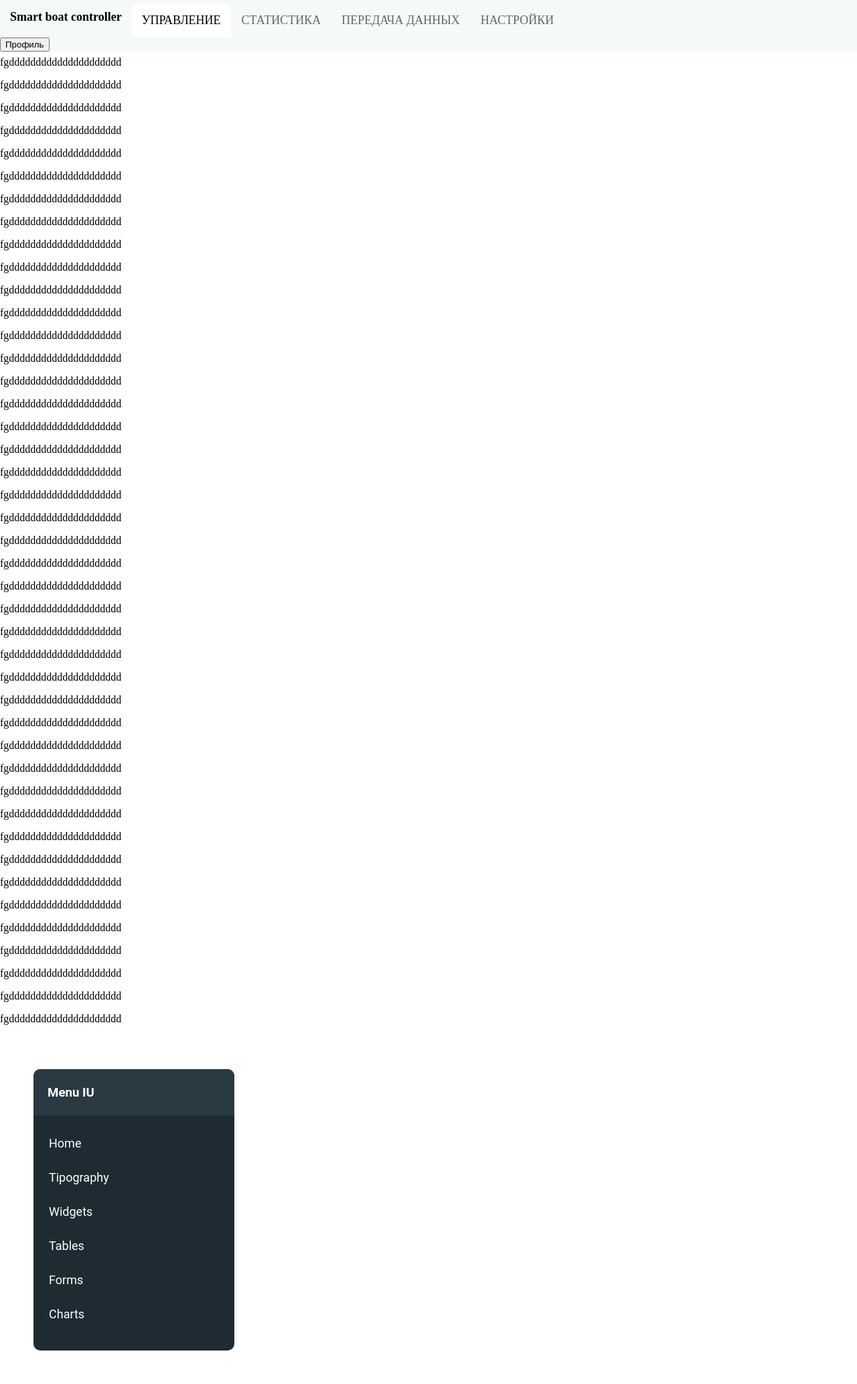
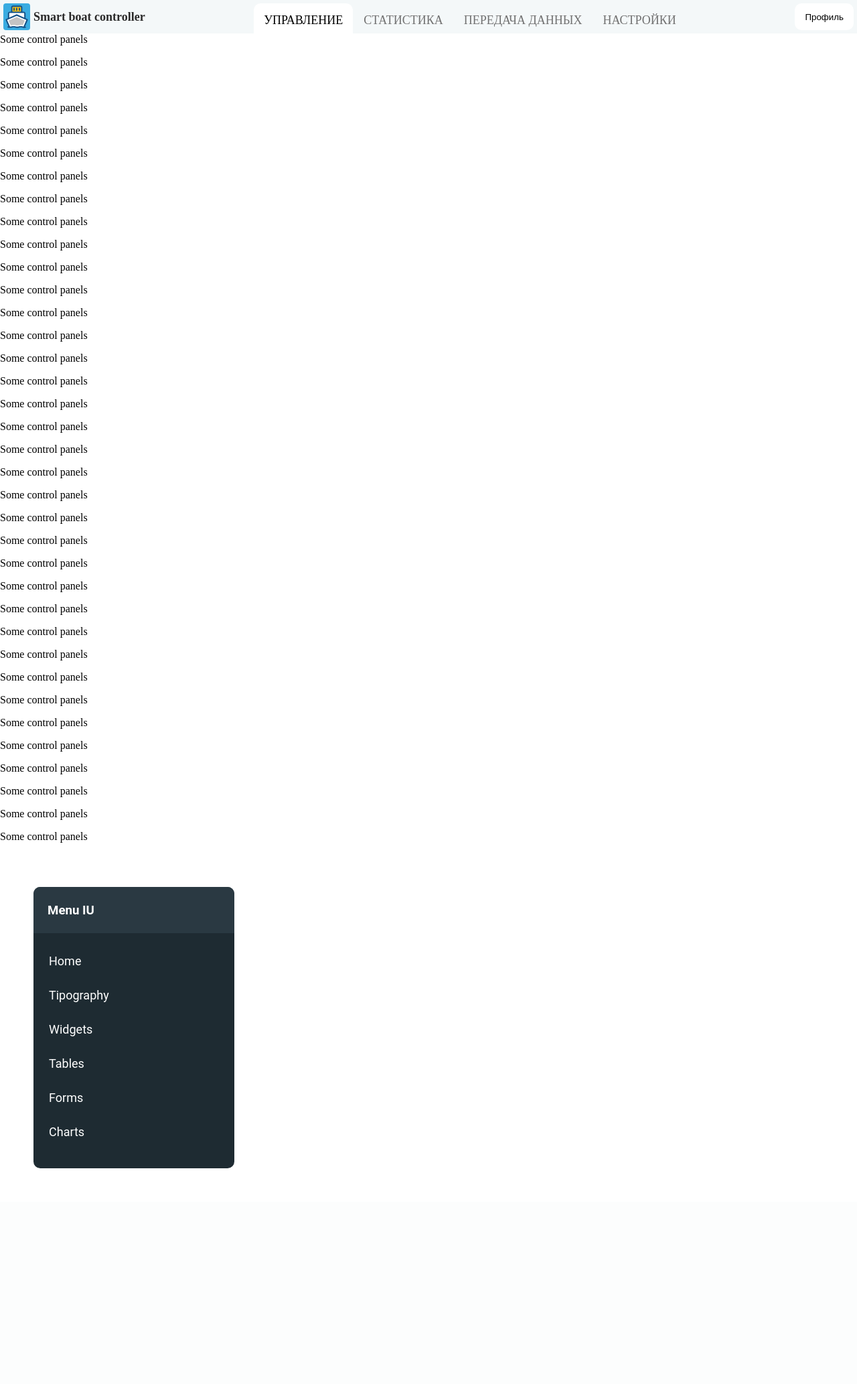
Before and after one commit to Codeyro/SmartBoatController, a Flask app: template templates/controlPanel.html in a window 1280 px wide. Shown: the whole page at 67% size. After the commit the page ends 1744 px from the top, so only its background shows below. Run offline with Flask 3, Linux system fonts and the light colour scheme; the template is opened without the code that fills it, so the values that code supplies are empty.

Commit message:
Initial commit

```diff
--- a/static/style2.css
+++ b/static/style2.css
@@ -1,17 +1,30 @@
+/* Переменные */
+:root {
+  --navHeight: 40;
+}
+
 /* Тело сайта */
-body{
+body {
     font-family: "Hero";
-    background-color: white;
+    background-color: #ffffff;
     margin: 0px;
 }
+
+body::-webkit-scrollbar {
+    width: 0px;
+}
+
 
 /* Панель навигации */
 nav {
     width: 100%;
-    background-color: #f5f9fa;
+    background-color: #f4f8f9;
     overflow: auto;
     position: fixed;
     top: 0;
+    display: flex;
+    justify-content: space-between;
+
 }
 
 nav ul {
@@ -19,7 +32,8 @@ nav ul {
     margin: 0;
     padding: 0;
     overflow: hidden;
-    margin-top: 5px
+    margin-top: 5px;
+    height: 45px;
 }
 
 nav li {
@@ -34,7 +48,7 @@ nav li:last-child {
 
 nav ul a {
     display: block;
-    color: #666;
+    color: #717171;
     text-align: center;
     padding: 15px;
     font-size: 18px;
@@ -46,7 +60,7 @@ nav ul a {
 }
 
 nav ul a:hover {
-    background-color: #fdfdfd
+    background-color: #eff3f3
 }
 
 nav ul a.active {
@@ -56,22 +70,32 @@ nav ul a.active {
 
 nav h1 {
     float: left;
-    color: #000;
+    color: #2b2b2b;
     text-align: center;
-    padding: 15px;
-    padding-top: 20;
-    margin: 0px;
+    margin: 5px;
+    margin-left: 0px;
+    text-align: center;
     text-decoration: none;
     font-size: 18px;
+    height: 40px;
+    line-height: 40px;
 }
 
 nav img.logo {
     float: left;
-    padding: 5px 5px;
-    max-height: 34px;
-    max-weight: 34px;
-    margin: 0px;
-    position: ;
+    height: 40px;
+    weight: 40px;
+    margin: 5px;
+}
+
+nav button {
+    margin: 5px;
+    border: none;
+    border-radius: 10px;
+    height: 40px;
+    background-color: #ffffff;
+    padding-left: 15px;
+    padding-right: 15px;
 }
 
 @media screen and (max-width: 500px) {
--- a/templates/controlPanel.html
+++ b/templates/controlPanel.html
@@ -6,12 +6,14 @@
     <meta name="copyright" content="Все права принадлежат Codeyro">
     <title>Панель управления • Smart boat controller</title>
     <link rel="stylesheet" href="/static/style2.css">
-    <link rel="icon" href="/SmartBoatController/static/favicon.svg" type="image/x-icon">
+    <link rel="icon" href="SmartBoatController/static/favicon.svg" type="image/x-icon">
 </head>
 <body>
 <nav>
-    <!--<img class="logo" src="/static/favicon.svg" alt="">-->
-    <h1>Smart boat controller</h1>
+    <div>
+        <img class="logo" src="/static/favicon.svg" alt="">
+        <h1>Smart boat controller</h1>
+    </div>
     <ul>
         <li><a class="active" href="control.html">Управление</a></li>
         <li><a href="stats.html">Статистика</a></li>
@@ -21,51 +23,43 @@
     <button>Профиль</button>
 </nav>
 <div class="main">
-    <p>fgddddddddddddddddddddd</p>
-    <p>fgddddddddddddddddddddd</p>
-    <p>fgddddddddddddddddddddd</p>
-    <p>fgddddddddddddddddddddd</p>
-    <p>fgddddddddddddddddddddd</p>
-    <p>fgddddddddddddddddddddd</p>
-    <p>fgddddddddddddddddddddd</p>
-    <p>fgddddddddddddddddddddd</p>
-    <p>fgddddddddddddddddddddd</p>
-    <p>fgddddddddddddddddddddd</p>
-    <p>fgddddddddddddddddddddd</p>
-    <p>fgddddddddddddddddddddd</p>
-    <p>fgddddddddddddddddddddd</p>
-    <p>fgddddddddddddddddddddd</p>
-    <p>fgddddddddddddddddddddd</p>
-    <p>fgddddddddddddddddddddd</p>
-    <p>fgddddddddddddddddddddd</p>
-    <p>fgddddddddddddddddddddd</p>
-    <p>fgddddddddddddddddddddd</p>
-    <p>fgddddddddddddddddddddd</p>
-    <p>fgddddddddddddddddddddd</p>
-    <p>fgddddddddddddddddddddd</p>
-    <p>fgddddddddddddddddddddd</p>
-    <p>fgddddddddddddddddddddd</p>
-    <p>fgddddddddddddddddddddd</p>
-    <p>fgddddddddddddddddddddd</p>
-    <p>fgddddddddddddddddddddd</p>
-    <p>fgddddddddddddddddddddd</p>
-    <p>fgddddddddddddddddddddd</p>
-    <p>fgddddddddddddddddddddd</p>
-    <p>fgddddddddddddddddddddd</p>
-    <p>fgddddddddddddddddddddd</p>
-    <p>fgddddddddddddddddddddd</p>
-    <p>fgddddddddddddddddddddd</p>
-    <p>fgddddddddddddddddddddd</p>
-    <p>fgddddddddddddddddddddd</p>
-    <p>fgddddddddddddddddddddd</p>
-    <p>fgddddddddddddddddddddd</p>
-    <p>fgddddddddddddddddddddd</p>
-    <p>fgddddddddddddddddddddd</p>
-    <p>fgddddddddddddddddddddd</p>
-    <p>fgddddddddddddddddddddd</p>
-    <p>fgddddddddddddddddddddd</p>
-    <p>fgddddddddddddddddddddd</p>
-    <p>fgddddddddddddddddddddd</p>
+    <p>Some control panels</p>
+    <p>Some control panels</p>
+    <p>Some control panels</p>
+    <p>Some control panels</p>
+    <p>Some control panels</p>
+    <p>Some control panels</p>
+    <p>Some control panels</p>
+    <p>Some control panels</p>
+    <p>Some control panels</p>
+    <p>Some control panels</p>
+    <p>Some control panels</p>
+    <p>Some control panels</p>
+    <p>Some control panels</p>
+    <p>Some control panels</p>
+    <p>Some control panels</p>
+    <p>Some control panels</p>
+    <p>Some control panels</p>
+    <p>Some control panels</p>
+    <p>Some control panels</p>
+    <p>Some control panels</p>
+    <p>Some control panels</p>
+    <p>Some control panels</p>
+    <p>Some control panels</p>
+    <p>Some control panels</p>
+    <p>Some control panels</p>
+    <p>Some control panels</p>
+    <p>Some control panels</p>
+    <p>Some control panels</p>
+    <p>Some control panels</p>
+    <p>Some control panels</p>
+    <p>Some control panels</p>
+    <p>Some control panels</p>
+    <p>Some control panels</p>
+    <p>Some control panels</p>
+    <p>Some control panels</p>
+    <p>Some control panels</p>
+    <p>Some control panels</p>
 </div>
 
 
```
